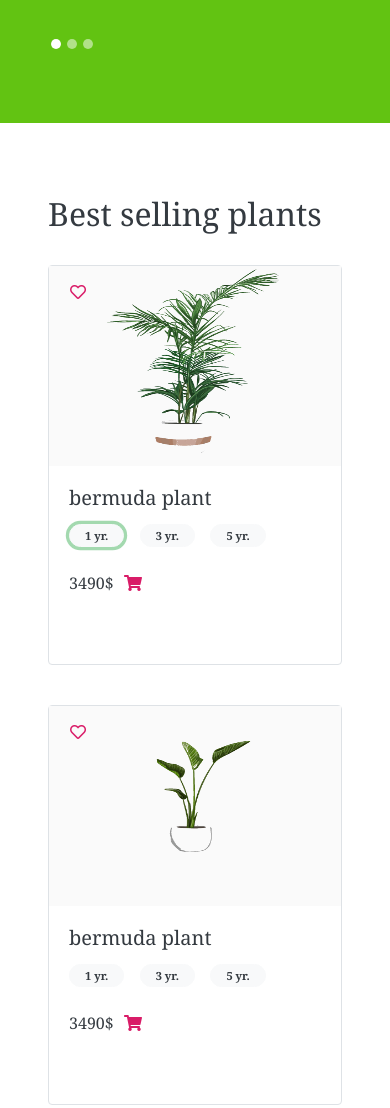
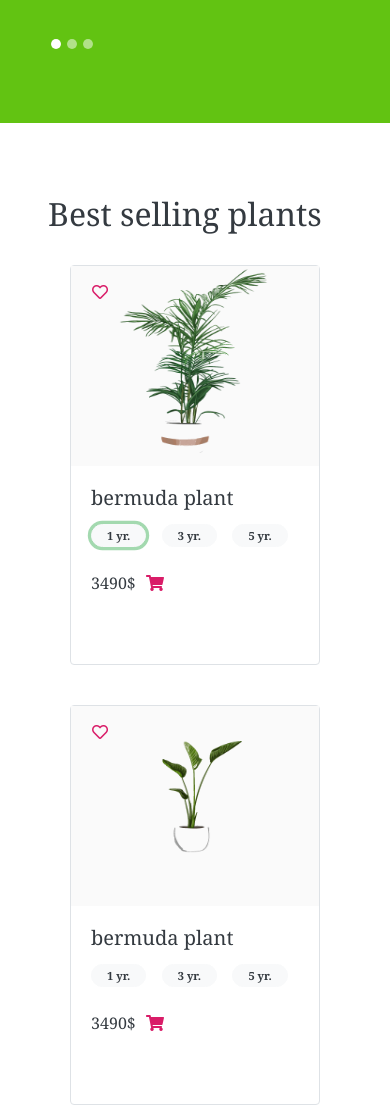
Before and after one commit to adamclasic/Flower-e-shop, a plain HTML site: page index.html in a window 390 px wide. Shown: the part 2806-3914 px from the top of the page. Drawn offline with nearby package versions, Linux system fonts and the light colour scheme.

Commit message:
update small screens

```diff
--- a/styles/style.css
+++ b/styles/style.css
@@ -399,6 +399,10 @@ body {
   .nav-link {
     padding: 0.5rem 0.5rem;
   } */
+
+  .card-2 {
+    margin: auto;
+  }
 }
 
 /* // Large devices (desktops, 992px and down) */
```
